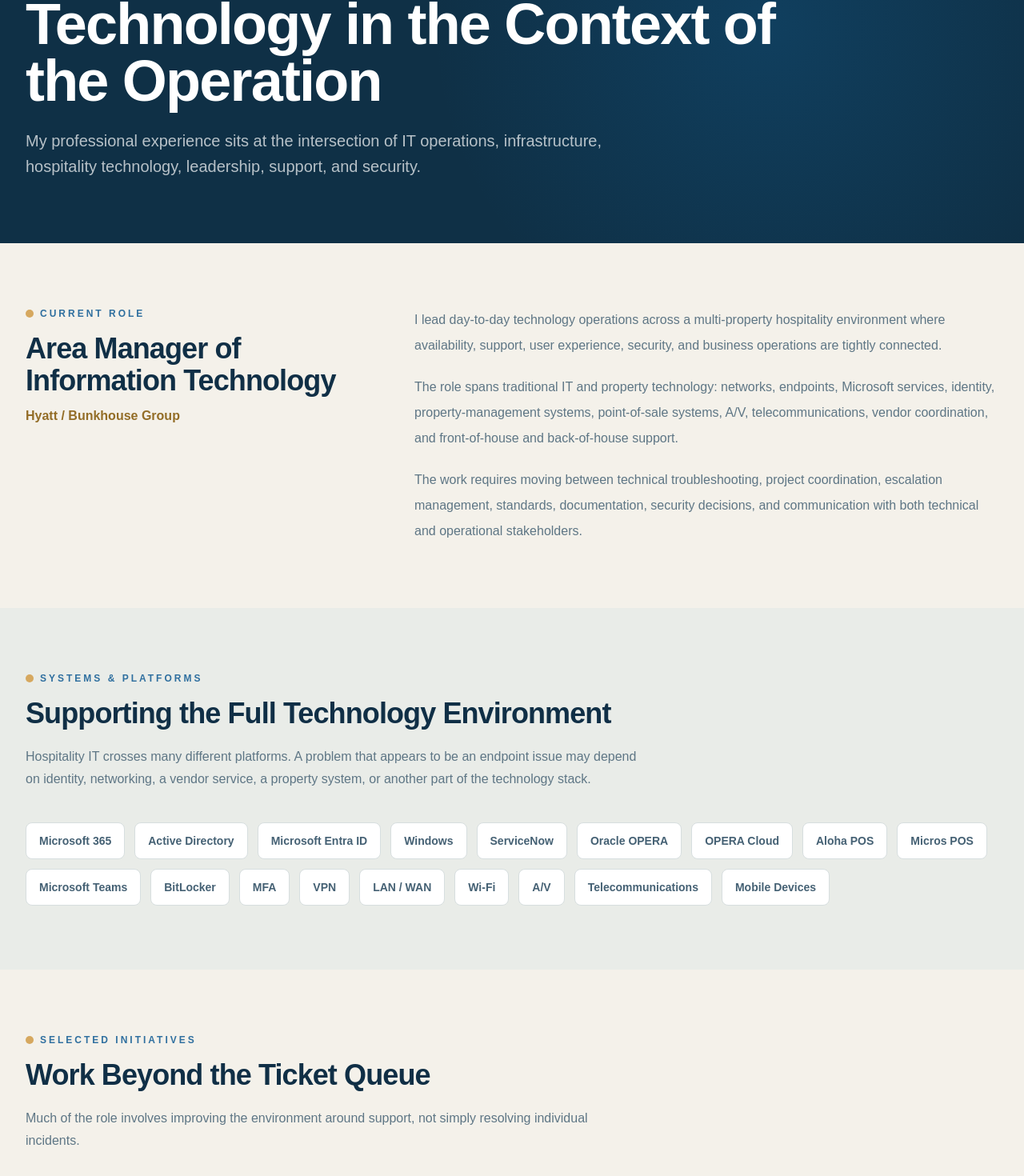
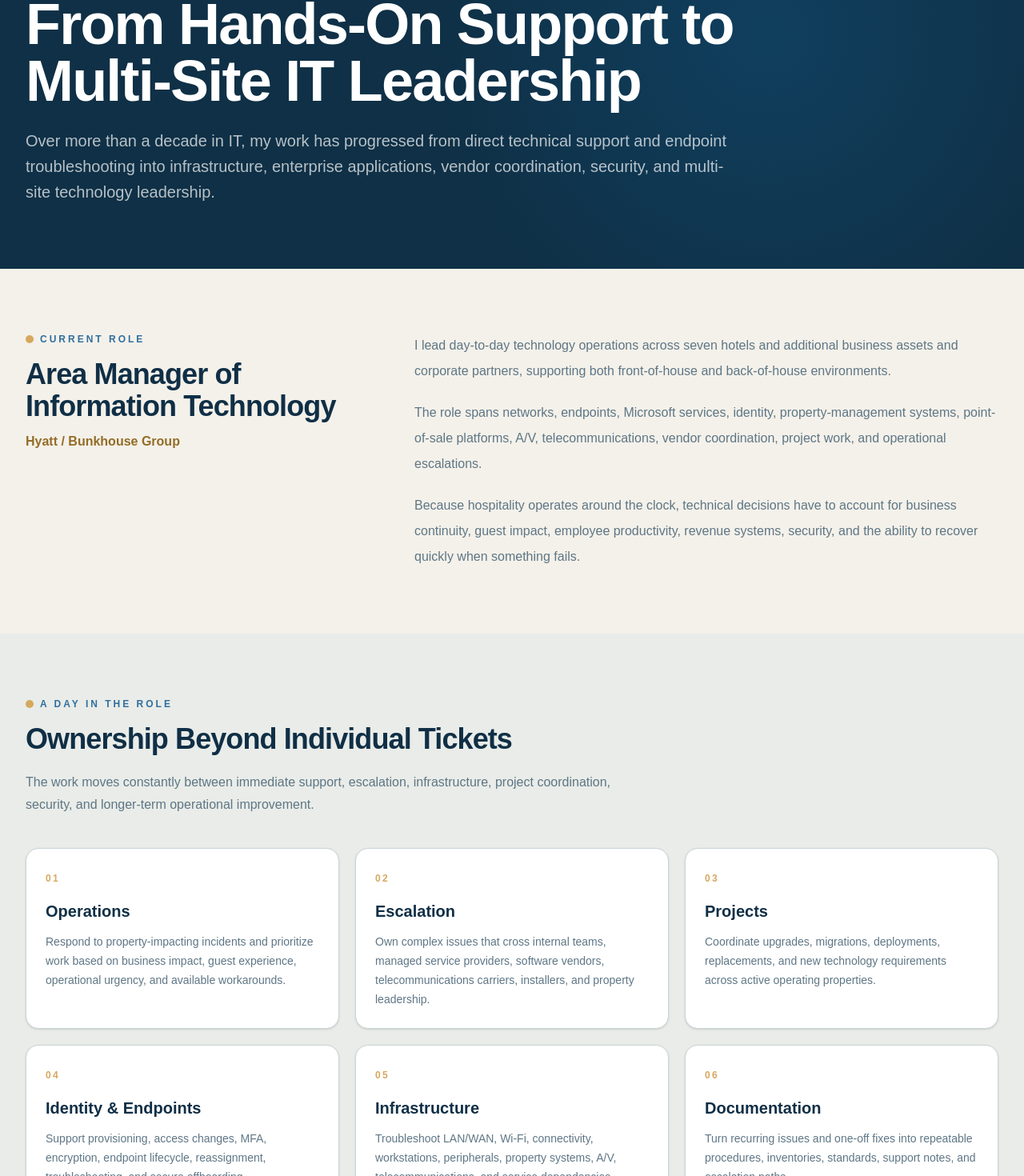
Before and after one commit to BTCyberSecurity/brandontate-portfolio, a Next.js app: page /experience in a window 1280 px wide. Shown: the part 200-1670 px from the top of the page at 80% size. Built offline with nearby package versions, Linux system fonts and the light colour scheme.

Commit message:
Expand professional experience page

```diff
--- a/src/app/experience/page.tsx
+++ b/src/app/experience/page.tsx
@@ -19,6 +19,39 @@
   "A/V",
   "Telecommunications",
   "Mobile Devices",
+];
+
+const dailyWork = [
+  {
+    number: "01",
+    title: "Operations",
+    text: "Respond to property-impacting incidents and prioritize work based on business impact, guest experience, operational urgency, and available workarounds.",
+  },
+  {
+    number: "02",
+    title: "Escalation",
+    text: "Own complex issues that cross internal teams, managed service providers, software vendors, telecommunications carriers, installers, and property leadership.",
+  },
+  {
+    number: "03",
+    title: "Projects",
+    text: "Coordinate upgrades, migrations, deployments, replacements, and new technology requirements across active operating properties.",
+  },
+  {
+    number: "04",
+    title: "Identity & Endpoints",
+    text: "Support provisioning, access changes, MFA, encryption, endpoint lifecycle, reassignment, troubleshooting, and secure offboarding.",
+  },
+  {
+    number: "05",
+    title: "Infrastructure",
+    text: "Troubleshoot LAN/WAN, Wi-Fi, connectivity, workstations, peripherals, property systems, A/V, telecommunications, and service dependencies.",
+  },
+  {
+    number: "06",
+    title: "Documentation",
+    text: "Turn recurring issues and one-off fixes into repeatable procedures, inventories, standards, support notes, and escalation paths.",
+  },
 ];
 
 const initiatives = [
@@ -98,7 +131,7 @@
   },
   {
     title: "Guest Experience",
-    text: "Support the systems employees rely on to deliver a smooth experience to guests.",
+    text: "Support the systems employees rely on to deliver a smooth and reliable experience to guests.",
   },
   {
     title: "Operational Consistency",
@@ -107,6 +140,45 @@
   {
     title: "Risk Reduction",
     text: "Improve access, documentation, visibility, lifecycle practices, and technical ownership so preventable issues are less likely to become larger incidents.",
+  },
+];
+
+const careerHistory = [
+  {
+    period: "2023–Present",
+    company: "Hyatt / Bunkhouse Group",
+    role: "Area Manager of Information Technology",
+    text: "Promoted from Senior IT Support Specialist into multi-property IT leadership with responsibility across operations, infrastructure, support, vendors, projects, property technology, and security-related workflows.",
+  },
+  {
+    period: "2019–2023",
+    company: "Holtzman Partners / Armanino",
+    role: "IT Support & Professional Services",
+    text: "Supported professional-services environments with a strong emphasis on user support, Microsoft platforms, endpoint troubleshooting, account access, and reliable business technology.",
+  },
+  {
+    period: "2018–2019",
+    company: "ZeniMax Media / Bethesda",
+    role: "IT Support",
+    text: "Provided technical support in a technology-driven environment where user productivity, endpoints, applications, and fast issue resolution were central to the role.",
+  },
+  {
+    period: "2017–2018",
+    company: "Cirrus Logic",
+    role: "IT Support",
+    text: "Supported users and technology in a technical corporate environment, continuing to build depth in troubleshooting, systems support, and endpoint operations.",
+  },
+  {
+    period: "2016",
+    company: "HCL / NXP",
+    role: "Technical Support",
+    text: "Worked in enterprise technical support with exposure to structured support processes, user systems, hardware, software, and operational escalation.",
+  },
+  {
+    period: "2014–2016",
+    company: "Columbia University / NYSPI",
+    role: "IT Support",
+    text: "Built early professional experience supporting users, endpoints, software, and technology in an academic and institutional environment.",
   },
 ];
 
@@ -137,13 +209,14 @@
           </p>
 
           <h1 className="mt-4 max-w-5xl text-[2.7rem] font-black leading-[0.98] tracking-tight sm:text-6xl lg:text-7xl">
-            Technology in the Context of the Operation
+            From Hands-On Support to Multi-Site IT Leadership
           </h1>
 
-          <p className="mt-6 max-w-3xl text-base leading-7 text-white/70 sm:text-xl sm:leading-8">
-            My professional experience sits at the intersection of IT
-            operations, infrastructure, hospitality technology, leadership,
-            support, and security.
+          <p className="mt-6 max-w-4xl text-base leading-7 text-white/70 sm:text-xl sm:leading-8">
+            Over more than a decade in IT, my work has progressed from direct
+            technical support and endpoint troubleshooting into
+            infrastructure, enterprise applications, vendor coordination,
+            security, and multi-site technology leadership.
           </p>
         </div>
       </section>
@@ -171,37 +244,78 @@
 
           <div className="space-y-5 text-base leading-8 text-[#5E7685]">
             <p>
-              I lead day-to-day technology operations across a multi-property
-              hospitality environment where availability, support, user
-              experience, security, and business operations are tightly
-              connected.
+              I lead day-to-day technology operations across seven hotels and
+              additional business assets and corporate partners, supporting
+              both front-of-house and back-of-house environments.
             </p>
 
             <p>
-              The role spans traditional IT and property technology: networks,
-              endpoints, Microsoft services, identity, property-management
-              systems, point-of-sale systems, A/V, telecommunications, vendor
-              coordination, and front-of-house and back-of-house support.
+              The role spans networks, endpoints, Microsoft services, identity,
+              property-management systems, point-of-sale platforms, A/V,
+              telecommunications, vendor coordination, project work, and
+              operational escalations.
             </p>
 
             <p>
-              The work requires moving between technical troubleshooting,
-              project coordination, escalation management, standards,
-              documentation, security decisions, and communication with both
-              technical and operational stakeholders.
+              Because hospitality operates around the clock, technical
+              decisions have to account for business continuity, guest impact,
+              employee productivity, revenue systems, security, and the ability
+              to recover quickly when something fails.
             </p>
           </div>
         </div>
       </section>
 
-      {/* Systems */}
+      {/* Day in the Role */}
       <section className="bg-[#E9ECE8] px-6 py-20 lg:px-8">
         <div className="mx-auto max-w-7xl">
           <div className="flex items-center gap-2">
             <span className="h-2.5 w-2.5 rounded-full bg-[#D6A85F]" />
 
             <p className="text-xs font-bold uppercase tracking-[0.25em] text-[#2F6F9F]">
-              Systems & Platforms
+              A Day in the Role
+            </p>
+          </div>
+
+          <h2 className="mt-4 text-4xl font-black tracking-tight">
+            Ownership Beyond Individual Tickets
+          </h2>
+
+          <p className="mt-5 max-w-3xl leading-7 text-[#5E7685]">
+            The work moves constantly between immediate support, escalation,
+            infrastructure, project coordination, security, and longer-term
+            operational improvement.
+          </p>
+
+          <div className="mt-10 grid gap-5 md:grid-cols-2 lg:grid-cols-3">
+            {dailyWork.map((item) => (
+              <article
+                key={item.number}
+                className="rounded-2xl border border-[#CBD5D8] bg-white p-5 shadow-sm sm:p-6"
+              >
+                <span className="text-xs font-black tracking-[0.2em] text-[#D6A85F]">
+                  {item.number}
+                </span>
+
+                <h3 className="mt-4 text-xl font-black">{item.title}</h3>
+
+                <p className="mt-3 text-sm leading-6 text-[#5E7685]">
+                  {item.text}
+                </p>
+              </article>
+            ))}
+          </div>
+        </div>
+      </section>
+
+      {/* Systems */}
+      <section className="px-6 py-20 lg:px-8">
+        <div className="mx-auto max-w-7xl">
+          <div className="flex items-center gap-2">
+            <span className="h-2.5 w-2.5 rounded-full bg-[#D6A85F]" />
+
+            <p className="text-xs font-bold uppercase tracking-[0.25em] text-[#2F6F9F]">
+              Hospitality Technology
             </p>
           </div>
 
@@ -209,12 +323,19 @@
             Supporting the Full Technology Environment
           </h2>
 
-          <p className="mt-5 max-w-3xl leading-7 text-[#5E7685]">
-            Hospitality IT crosses many different platforms. A problem that
-            appears to be an endpoint issue may depend on identity, networking,
-            a vendor service, a property system, or another part of the
-            technology stack.
-          </p>
+          <div className="mt-5 max-w-4xl space-y-5 leading-7 text-[#5E7685]">
+            <p>
+              Hospitality IT crosses traditional enterprise systems and
+              property-specific technology. A workstation problem may depend on
+              identity, DNS, networking, a hosted application, a vendor-managed
+              service, or an upstream connectivity issue.
+            </p>
+
+            <p>
+              My role is often to identify those dependencies quickly enough to
+              determine ownership, impact, and the safest path to restoration.
+            </p>
+          </div>
 
           <div className="mt-10 flex flex-wrap gap-3">
             {platforms.map((item) => (
@@ -230,7 +351,7 @@
       </section>
 
       {/* Selected Initiatives */}
-      <section className="px-6 py-20 lg:px-8">
+      <section className="bg-[#E9ECE8] px-6 py-20 lg:px-8">
         <div className="mx-auto max-w-7xl">
           <div className="flex items-center gap-2">
             <span className="h-2.5 w-2.5 rounded-full bg-[#D6A85F]" />
@@ -245,8 +366,8 @@
           </h2>
 
           <p className="mt-5 max-w-3xl leading-7 text-[#5E7685]">
-            Much of the role involves improving the environment around support,
-            not simply resolving individual incidents.
+            Much of the role is about improving the environment around support,
+            not just solving isolated technical incidents.
           </p>
 
           <div className="mt-10 grid gap-5 md:grid-cols-2 lg:grid-cols-3">
@@ -286,9 +407,9 @@
           </h2>
 
           <p className="mt-5 max-w-3xl leading-7 text-white/65">
-            My security focus has grown directly out of operating real
-            environments where identity, endpoints, availability, access, and
-            business continuity cannot be separated from one another.
+            My security focus has grown directly from operating environments
+            where access, identity, endpoints, availability, and business
+            continuity cannot be separated from one another.
           </p>
 
           <div className="mt-10 grid gap-5 md:grid-cols-2 lg:grid-cols-4">
@@ -308,8 +429,8 @@
         </div>
       </section>
 
-      {/* Vendors */}
-      <section className="bg-[#E9ECE8] px-6 py-20 lg:px-8">
+      {/* Vendor Leadership */}
+      <section className="px-6 py-20 lg:px-8">
         <div className="mx-auto grid max-w-7xl gap-12 lg:grid-cols-[.75fr_1.25fr]">
           <div>
             <div className="flex items-center gap-2">
@@ -333,17 +454,69 @@
             </p>
 
             <p>
-              My responsibility does not end when an issue belongs to another
-              vendor. I still need to establish impact, provide useful evidence,
-              coordinate the correct parties, track ownership, communicate with
-              the operation, and move the issue toward resolution.
+              My responsibility does not end when an issue technically belongs
+              to another provider. I still need to establish impact, provide
+              useful evidence, coordinate the correct parties, track ownership,
+              communicate with the operation, and move the issue toward
+              resolution.
             </p>
 
             <p>
-              That requires enough technical depth to challenge assumptions,
-              enough operational awareness to prioritize correctly, and enough
-              communication to keep multiple groups aligned.
+              That requires technical depth to challenge assumptions,
+              operational awareness to prioritize correctly, and communication
+              strong enough to keep multiple groups aligned.
             </p>
+          </div>
+        </div>
+      </section>
+
+      {/* Career Progression */}
+      <section className="bg-[#E9ECE8] px-6 py-20 lg:px-8">
+        <div className="mx-auto max-w-7xl">
+          <div className="flex items-center gap-2">
+            <span className="h-2.5 w-2.5 rounded-full bg-[#D6A85F]" />
+
+            <p className="text-xs font-bold uppercase tracking-[0.25em] text-[#2F6F9F]">
+              Career Progression
+            </p>
+          </div>
+
+          <h2 className="mt-4 text-4xl font-black tracking-tight">
+            Growing From Support Into Leadership
+          </h2>
+
+          <p className="mt-5 max-w-3xl leading-7 text-[#5E7685]">
+            The common thread through my career has been increasing ownership:
+            first understanding individual technical problems, then systems and
+            dependencies, and eventually the broader operation around those
+            systems.
+          </p>
+
+          <div className="mt-10 space-y-5">
+            {careerHistory.map((item) => (
+              <article
+                key={`${item.period}-${item.company}`}
+                className="grid gap-5 rounded-2xl border border-[#CBD5D8] bg-white p-5 shadow-sm sm:p-6 lg:grid-cols-[.25fr_.75fr]"
+              >
+                <div>
+                  <p className="text-xs font-black uppercase tracking-[0.18em] text-[#D6A85F]">
+                    {item.period}
+                  </p>
+
+                  <p className="mt-2 text-sm font-bold text-[#2F6F9F]">
+                    {item.company}
+                  </p>
+                </div>
+
+                <div>
+                  <h3 className="text-xl font-black">{item.role}</h3>
+
+                  <p className="mt-3 text-sm leading-6 text-[#5E7685]">
+                    {item.text}
+                  </p>
+                </div>
+              </article>
+            ))}
           </div>
         </div>
       </section>
@@ -431,7 +604,7 @@
 
           <div>
             <p className="text-base leading-8 text-[#5E7685]">
-              A technical issue rarely exists in isolation. The most useful
+              A technical issue rarely exists in isolation. The strongest
               solutions come from understanding the people, systems,
               dependencies, risks, vendors, and business processes around it.
             </p>
```
